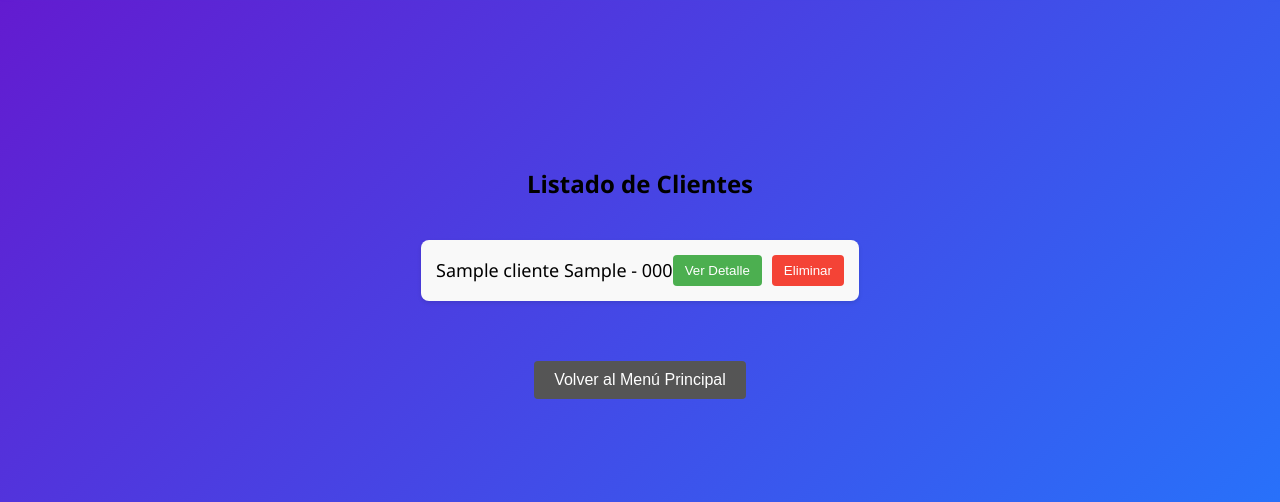
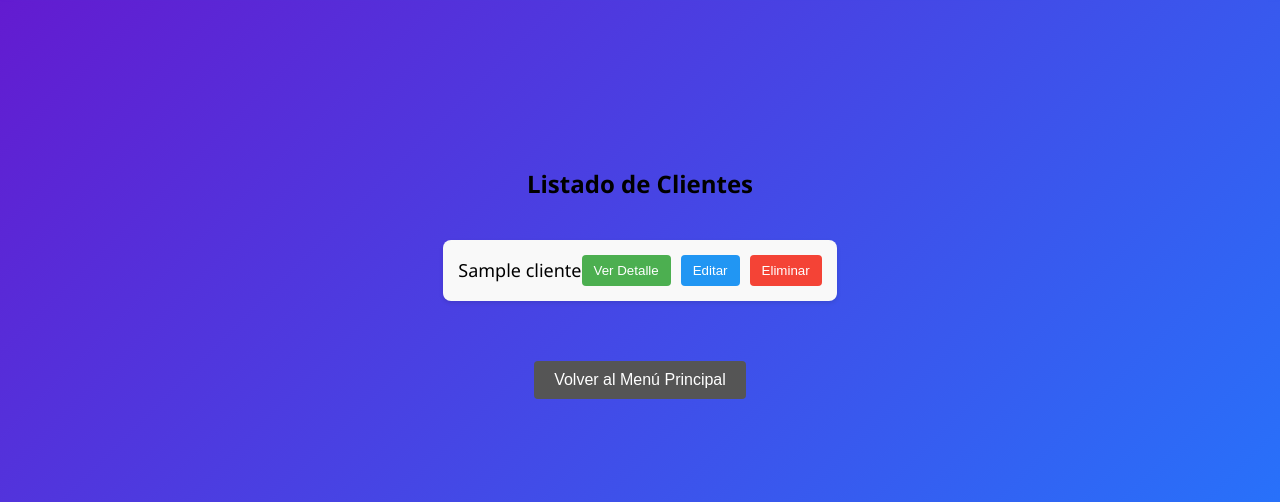
Before and after one commit to nperiotti/PROYECTO_FINAL, a Django app: page /listar-clientes/ in a window 1280 px wide. Shown: the part 213-715 px from the top of the page. Run offline with Django 5.2, Linux system fonts and the light colour scheme; a user stored in the database is signed in; tables that the repository leaves empty hold one stand-in row (values such as "Sample post"); grey boxes marked "Sample" are stand-in pictures.

Commit message:
En proceso de correccion de Errores

```diff
--- a/App_Usuarios/templates/App_Usuarios/listar-clientes.html
+++ b/App_Usuarios/templates/App_Usuarios/listar-clientes.html
@@ -8,12 +8,14 @@
 <ul style="list-style: none; padding: 0; max-width: 600px; margin: 20px auto;">
     {% for cliente in clientes %}
         <li style="background-color: #f9f9f9; margin-bottom: 10px; padding: 15px; border-radius: 8px; box-shadow: 0 2px 4px rgba(0,0,0,0.1); display: flex; justify-content: space-between; align-items: center;">
-            <span style="font-size: 18px;">{{ cliente.nombre }} {{ cliente.apellido }} - {{ cliente.telefono }}</span>
+            <span style="font-size: 18px;">{{ cliente.nombre }}</span>
             <div style="display: flex; gap: 10px;">
                 <a href="{% url 'detalle-cliente' cliente.pk %}">
                     <button style="background-color: #4CAF50; color: white; border: none; padding: 8px 12px; border-radius: 4px; cursor: pointer;">Ver Detalle</button>
                 </a>
-
+                <a href="{% url 'editar-cliente' cliente.pk %}">
+                    <button style="background-color: #2196F3; color: white; border: none; padding: 8px 12px; border-radius: 4px; cursor: pointer;">Editar</button>
+                </a>
                 <a href="{% url 'eliminar-cliente' cliente.pk %}">
                     <button style="background-color: #f44336; color: white; border: none; padding: 8px 12px; border-radius: 4px; cursor: pointer;">Eliminar</button>
                 </a>
--- a/App_Usuarios/urls.py
+++ b/App_Usuarios/urls.py
@@ -9,7 +9,8 @@ path("crear-proveedor/", views.crear_proveedor, name="crear-proveedor"),
 path("listar-proveedores/", views.listar_proveedores, name="listar-proveedores"),
 path('clientes/buscar/', views.buscar_cliente, name='buscar-cliente'),
 path('proveedores/buscar/',  views.buscar_proveedor, name='buscar-proveedores'),
-
+path('editar-cliente/<int:pk>/', views.crear_cliente, name='editar-cliente'),
+path('editar-proveedor/<int:pk>/', views.crear_proveedor, name='editar-proveedor'),
 
 # Vistas basadas en clases para productos
 path("crear-producto/", views.ProductoCreateView.as_view(), name="crear-producto"),
@@ -23,4 +24,5 @@ path('detalle-cliente/<int:pk>/', views.ClienteDetailView.as_view(), name='detal
 path('eliminar-cliente/<int:pk>/', views.ClienteDeleteView.as_view(), name='eliminar-cliente'),
 path('detalle-proveedor/<int:pk>/', views.ProveedorDetailView.as_view(), name='detalle-proveedor'),
 path('eliminar-proveedor/<int:pk>/', views.ProveedorDeleteView.as_view(), name='eliminar-proveedor'),
+
 ]
```
Also changed, not shown: App_Usuarios/templates/App_Usuarios/editar-cliente.html (added).
